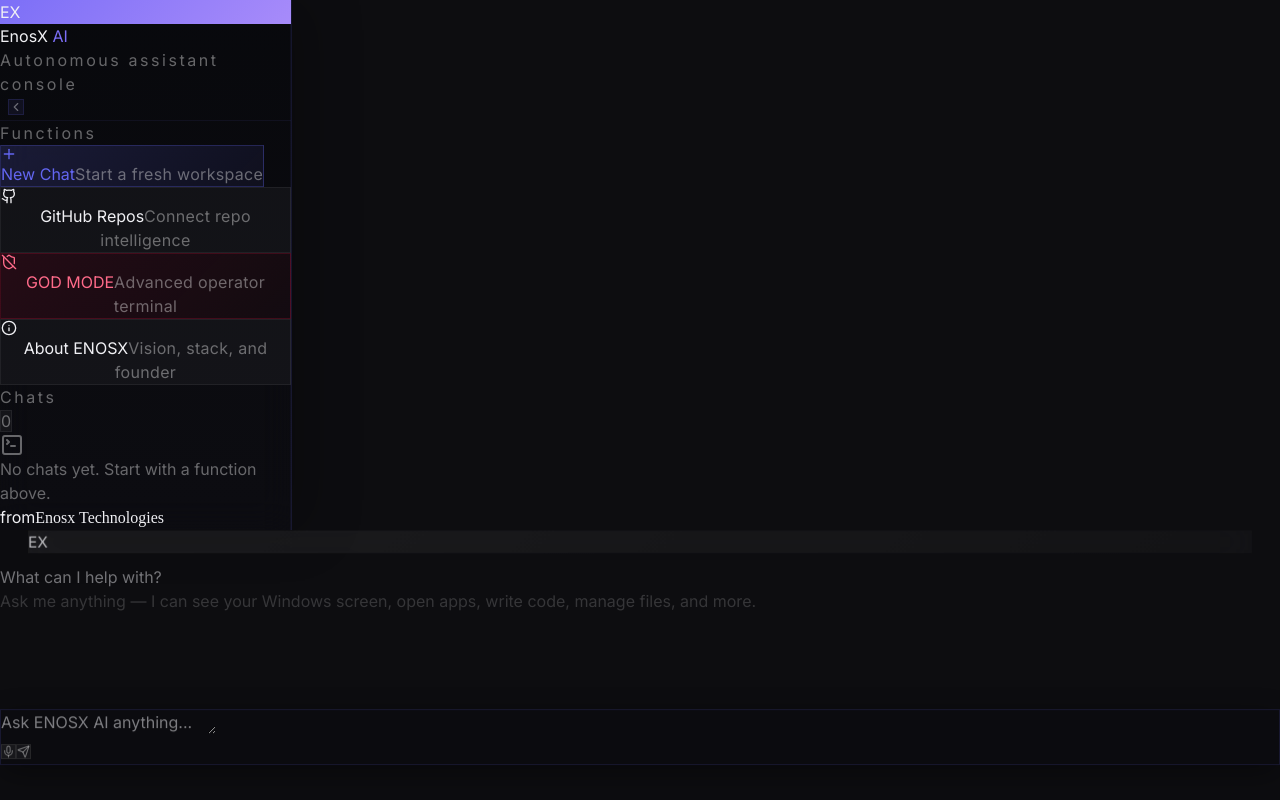
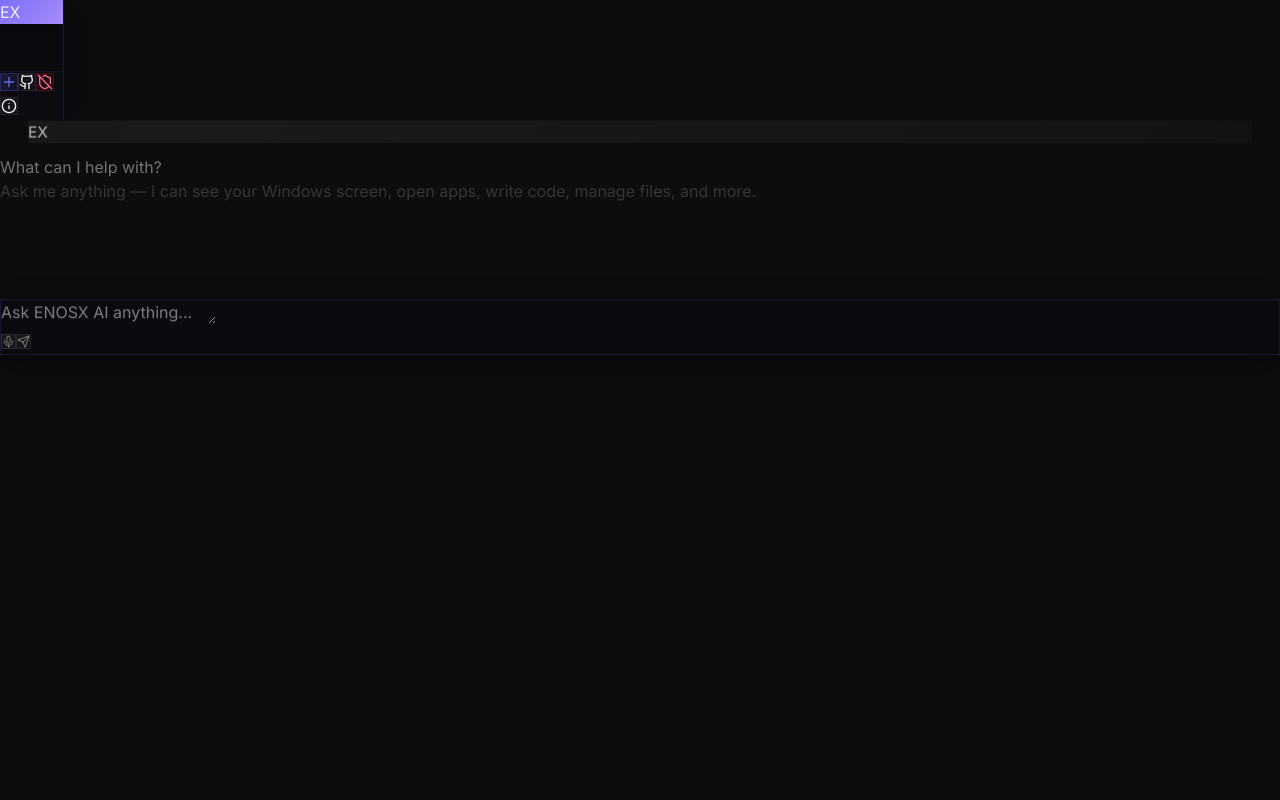
Before and after one commit to enosxtechnologies/enosxassistant, a React (Vite) app in the folder client/: page / in a window 1280 px wide. Built offline with nearby package versions, Linux system fonts and the light colour scheme.

Commit message:
UI: make sidebar always in small mode and remove toggle

```diff
--- a/client/src/components/Sidebar.tsx
+++ b/client/src/components/Sidebar.tsx
@@ -27,8 +27,8 @@ interface SidebarProps {
   onSelect: (id: string) => void;
   onNew: () => void;
   onDelete: (id: string) => void;
-  collapsed: boolean;
-  onToggle: () => void;
+  collapsed?: boolean;
+  onToggle?: () => void;
   onGitHubConnect?: () => void;
   onGodMode?: () => void;
   isPro?: boolean;
@@ -40,7 +40,7 @@ export default function Sidebar({
   onSelect,
   onNew,
   onDelete,
-  collapsed,
+  collapsed = true,
   onToggle,
   onGitHubConnect,
   onGodMode,
@@ -78,10 +78,13 @@ export default function Sidebar({
     },
   ];
 
+  // Force collapsed state for the always-small mode
+  const isCollapsed = true;
+
   return (
     <motion.aside
       initial={false}
-      animate={{ width: collapsed ? 64 : 292 }}
+      animate={{ width: 64 }}
       transition={{ type: "spring", stiffness: 300, damping: 30 }}
       className="relative flex-shrink-0 flex flex-col h-full overflow-hidden"
       style={{
@@ -96,94 +99,22 @@ export default function Sidebar({
         className="flex items-center px-3 py-4 flex-shrink-0"
         style={{ borderBottom: `1px solid rgba(${config.accentRgb}, 0.08)`, minHeight: 72 }}
       >
-        <AnimatePresence mode="wait">
-          {!collapsed && (
-            <motion.div
-              key="brand"
-              initial={{ opacity: 0, x: -10 }}
-              animate={{ opacity: 1, x: 0 }}
-              exit={{ opacity: 0, x: -10 }}
-              transition={{ duration: 0.2 }}
-              className="flex-1 min-w-0"
-            >
-              <div className="flex items-center gap-2">
-                <div className="flex items-center gap-2">
-                  <div
-                    className="w-8 h-8 rounded-lg flex items-center justify-center font-black text-white text-sm shadow-[0_0_15px_rgba(124,111,247,0.5)]"
-                    style={{ background: 'linear-gradient(135deg, #7c6ff7, #a78bfa)' }}
-                  >
-                    EX
-                  </div>
-                  <span
-                    className="text-lg font-bold tracking-tight leading-none"
-                    style={{
-                      color: config.text,
-                    }}
-                  >
-                    EnosX <span style={{ color: '#7c6ff7' }}>AI</span>
-                  </span>
-                </div>
-                {isPro && (
-                  <span
-                    className="flex items-center gap-0.5 px-1.5 py-0.5 rounded-full text-xs flex-shrink-0"
-                    style={{
-                      background: `rgba(${config.accentRgb}, 0.15)`,
-                      border: `1px solid rgba(${config.accentRgb}, 0.3)`,
-                      color: config.accent,
-                      fontSize: "9px",
-                      letterSpacing: "0.04em",
-                    }}
-                  >
-                    <Crown size={8} />
-                    PRO
-                  </span>
-                )}
-              </div>
-              <p
-                className="mt-1 text-[10px] uppercase"
-                style={{ color: config.textMuted, letterSpacing: "0.16em" }}
-              >
-                Autonomous assistant console
-              </p>
-            </motion.div>
-          )}
-        </AnimatePresence>
-
-        <motion.button
-          whileHover={{ scale: 1.08 }}
-          whileTap={{ scale: 0.92 }}
-          onClick={onToggle}
-          className="w-8 h-8 rounded-xl flex items-center justify-center flex-shrink-0 transition-colors duration-200"
-          style={{
-            background: `rgba(${config.accentRgb}, 0.08)`,
-            border: `1px solid rgba(${config.accentRgb}, 0.16)`,
-            color: config.textMuted,
-            marginLeft: collapsed ? "auto" : "8px",
-          }}
-          title={collapsed ? "Expand sidebar" : "Collapse sidebar"}
-        >
-          {collapsed ? <ChevronRight size={14} /> : <ChevronLeft size={14} />}
-        </motion.button>
+        <div className="w-8 h-8 rounded-lg flex items-center justify-center font-black text-white text-sm shadow-[0_0_15px_rgba(124,111,247,0.5)] mx-auto"
+             style={{ background: 'linear-gradient(135deg, #7c6ff7, #a78bfa)' }}>
+          EX
+        </div>
       </div>
 
       <div className="px-2.5 py-3 flex-shrink-0 space-y-1.5">
-        {!collapsed && (
-          <p
-            className="px-2 pb-1 text-[10px] uppercase"
-            style={{ color: config.textMuted, letterSpacing: "0.16em" }}
-          >
-            Functions
-          </p>
-        )}
         {navItems.map((item) => {
           const Icon = item.icon;
           return (
             <motion.button
               key={item.label}
-              whileHover={{ scale: 1.015, x: collapsed ? 0 : 2 }}
-              whileTap={{ scale: 0.97 }}
+              whileHover={{ scale: 1.08 }}
+              whileTap={{ scale: 0.92 }}
               onClick={item.onClick}
-              className="w-full flex items-center gap-3 px-2.5 py-2.5 rounded-2xl transition-all duration-200 text-left"
+              className="w-full flex items-center justify-center px-2.5 py-2.5 rounded-2xl transition-all duration-200"
               style={{
                 background: item.accent
                   ? `linear-gradient(135deg, rgba(${config.accentRgb}, 0.18), rgba(${config.accentRgb}, 0.07))`
@@ -196,70 +127,31 @@ export default function Sidebar({
                   ? "1px solid rgba(220,20,60,0.22)"
                   : "1px solid rgba(255,255,255,0.06)",
                 color: item.accent ? config.accent : item.danger ? "#ff6b8a" : config.text,
-                justifyContent: collapsed ? "center" : "flex-start",
               }}
               title={item.label}
             >
               <Icon size={16} className="flex-shrink-0" />
-              <AnimatePresence>
-                {!collapsed && (
-                  <motion.span
-                    initial={{ opacity: 0, width: 0 }}
-                    animate={{ opacity: 1, width: "auto" }}
-                    exit={{ opacity: 0, width: 0 }}
-                    className="min-w-0 overflow-hidden"
-                  >
-                    <span className="block text-xs font-semibold whitespace-nowrap">{item.label}</span>
-                    <span
-                      className="block text-[10px] truncate"
-                      style={{ color: config.textMuted, letterSpacing: "0.02em" }}
-                    >
-                      {item.description}
-                    </span>
-                  </motion.span>
-                )}
-              </AnimatePresence>
             </motion.button>
           );
         })}
       </div>
 
       <div className="flex-1 overflow-y-auto px-2.5 pb-2 space-y-1 scrollbar-thin">
-        {!collapsed && (
-          <div className="flex items-center justify-between px-2 pt-2 pb-1">
-            <p
-              className="text-[10px] uppercase"
-              style={{ color: config.textMuted, letterSpacing: "0.16em" }}
-            >
-              Chats
-            </p>
-            <span
-              className="text-[10px] px-1.5 py-0.5 rounded-full"
-              style={{
-                color: config.textMuted,
-                background: "rgba(255,255,255,0.04)",
-                border: "1px solid rgba(255,255,255,0.06)",
-              }}
-            >
-              {conversations.length}
-            </span>
-          </div>
-        )}
         <AnimatePresence initial={false}>
           {conversations.map((conv, i) => (
             <motion.div
               key={conv.id}
-              initial={{ opacity: 0, x: -20 }}
-              animate={{ opacity: 1, x: 0 }}
-              exit={{ opacity: 0, x: -20, height: 0 }}
+              initial={{ opacity: 0, scale: 0.8 }}
+              animate={{ opacity: 1, scale: 1 }}
+              exit={{ opacity: 0, scale: 0.8 }}
               transition={{ duration: 0.2, delay: i * 0.02 }}
               className="group relative"
             >
               <motion.button
-                whileHover={{ scale: 1.01 }}
-                whileTap={{ scale: 0.98 }}
+                whileHover={{ scale: 1.08 }}
+                whileTap={{ scale: 0.92 }}
                 onClick={() => onSelect(conv.id)}
-                className="w-full flex items-center gap-2 px-2.5 py-2 rounded-xl text-left transition-all duration-200"
+                className="w-full flex items-center justify-center px-2.5 py-2.5 rounded-xl text-left transition-all duration-200"
                 style={
                   activeId === conv.id
                     ? {
@@ -280,71 +172,11 @@ export default function Sidebar({
                   size={13}
                   style={{ color: activeId === conv.id ? config.accent : config.textMuted, flexShrink: 0 }}
                 />
-                <AnimatePresence>
-                  {!collapsed && (
-                    <motion.span
-                      initial={{ opacity: 0 }}
-                      animate={{ opacity: 1 }}
-                      exit={{ opacity: 0 }}
-                      className="text-xs truncate flex-1 min-w-0"
-                      style={{ letterSpacing: "0.01em" }}
-                    >
-                      {conv.title}
-                    </motion.span>
-                  )}
-                </AnimatePresence>
               </motion.button>
-
-              {!collapsed && (
-                <motion.button
-                  initial={{ opacity: 0 }}
-                  whileHover={{ opacity: 1, scale: 1.1 }}
-                  className="absolute right-2 top-1/2 -translate-y-1/2 w-5 h-5 rounded-md flex items-center justify-center opacity-0 group-hover:opacity-100 transition-all duration-150"
-                  style={{ background: "rgba(220,20,60,0.12)", color: "rgba(220,20,60,0.7)" }}
-                  onClick={(e) => {
-                    e.stopPropagation();
-                    onDelete(conv.id);
-                  }}
-                  title="Delete chat"
-                >
-                  <Trash2 size={10} />
-                </motion.button>
-              )}
             </motion.div>
           ))}
         </AnimatePresence>
-
-        {conversations.length === 0 && !collapsed && (
-          <motion.div
-            initial={{ opacity: 0 }}
-            animate={{ opacity: 1 }}
-            className="text-center py-8"
-            style={{ color: config.textMuted }}
-          >
-            <TerminalSquare size={24} className="mx-auto mb-2 opacity-30" />
-            <p className="text-xs opacity-60">No chats yet. Start with a function above.</p>
-          </motion.div>
-        )}
       </div>
-
-      <AnimatePresence>
-        {!collapsed && (
-          <motion.div
-            initial={{ opacity: 0 }}
-            animate={{ opacity: 1 }}
-            exit={{ opacity: 0 }}
-            className="px-4 py-6 flex-shrink-0 flex flex-col items-center border-t border-white/5"
-          >
-            <span className="text-[9px] uppercase tracking-[0.3em] text-white/20 font-bold mb-1">from</span>
-            <span
-              className="text-xl text-white/60"
-              style={{ fontFamily: "'Dancing Script', cursive" }}
-            >
-              Enosx Technologies
-            </span>
-          </motion.div>
-        )}
-      </AnimatePresence>
     </motion.aside>
   );
 }
--- a/client/src/pages/ChatPage.tsx
+++ b/client/src/pages/ChatPage.tsx
@@ -63,7 +63,7 @@ export default function ChatPage() {
   const { config } = useTheme();
   const [conversations, setConversations] = useState<Conversation[]>([]);
   const [activeId, setActiveId] = useState<string | null>(null);
-  const [sidebarCollapsed, setSidebarCollapsed] = useState(false);
+
   const [speakingMessageId, setSpeakingMessageId] = useState<string | null>(null);
   const [autoSpeak, setAutoSpeak] = useState(false);
   const [showScrollBtn, setShowScrollBtn] = useState(false);
@@ -375,8 +375,6 @@ export default function ChatPage() {
 
       {!isCompactMode && (
         <Sidebar
-          collapsed={sidebarCollapsed}
-          onToggle={() => setSidebarCollapsed(!sidebarCollapsed)}
           conversations={conversations}
           activeId={activeId}
           onSelect={setActiveId}
```
